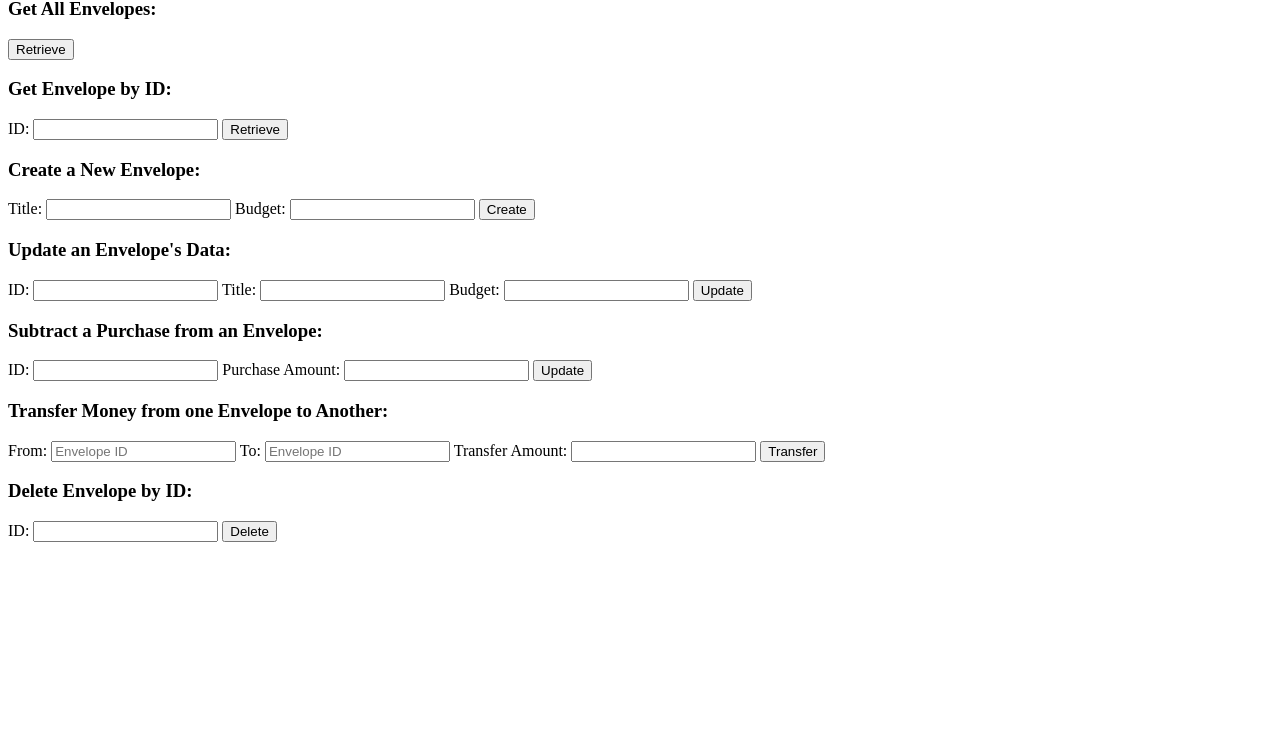
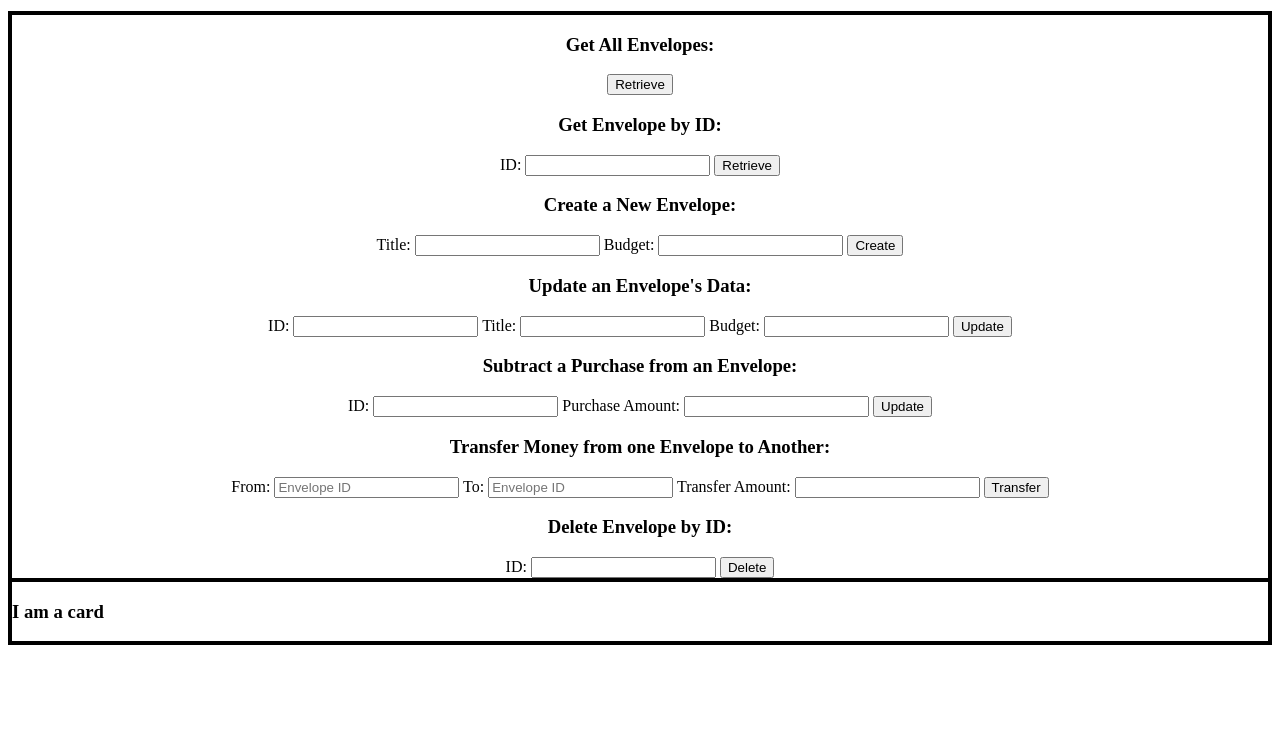
Before and after one commit to lofiandcode/personal-budget, a website: page index.html in a window 1280 px wide. Shown: the part 69-800 px from the top of the page. Drawn offline with Linux system fonts and the light colour scheme.

Commit message:
Create styles.css file and link it to index.html

```diff
--- a/index.html
+++ b/index.html
@@ -1,14 +1,15 @@
 <!DOCTYPE html>
 <html>
     <head>
-
+        <link rel="stylesheet" href="./styles.css"/>
     </head>
     <body>
         <main>
+            <header>
+                <h1>Personal Budget</h1>
+            </header>
             <section>
-                <h1>Personal Budget</h1>
-            </section>
-            <section>
+                <div id="forms">
                     <h3>Get All Envelopes:</h3>
                     <input type="button" value="Retrieve"/>
                     <form>
@@ -59,9 +60,10 @@
                         <input id="id-input-4" type="text" name="id"/>
                         <input type="button" value="Delete"/>
                     </form>
-            </section>
-            <section>
-
+                </div>
+                <div id="envelopes">
+                    <h3>I am a card</h3>
+                </div>
             </section>
         </main>
     </body>
--- /dev/null
+++ b/styles.css
@@ -0,0 +1,16 @@
+section {
+    display: flexbox;
+    border: 2px solid black;
+}
+#forms {
+    border: 2px solid black;
+    display: flexbox;
+    flex-direction: row-reverse;
+    justify-items: center;
+}
+form {
+    justify-items: center;
+}
+#envelopes {
+    border: 2px solid black;
+}
```
Lines whose indentation alone changed are shown as unchanged.
